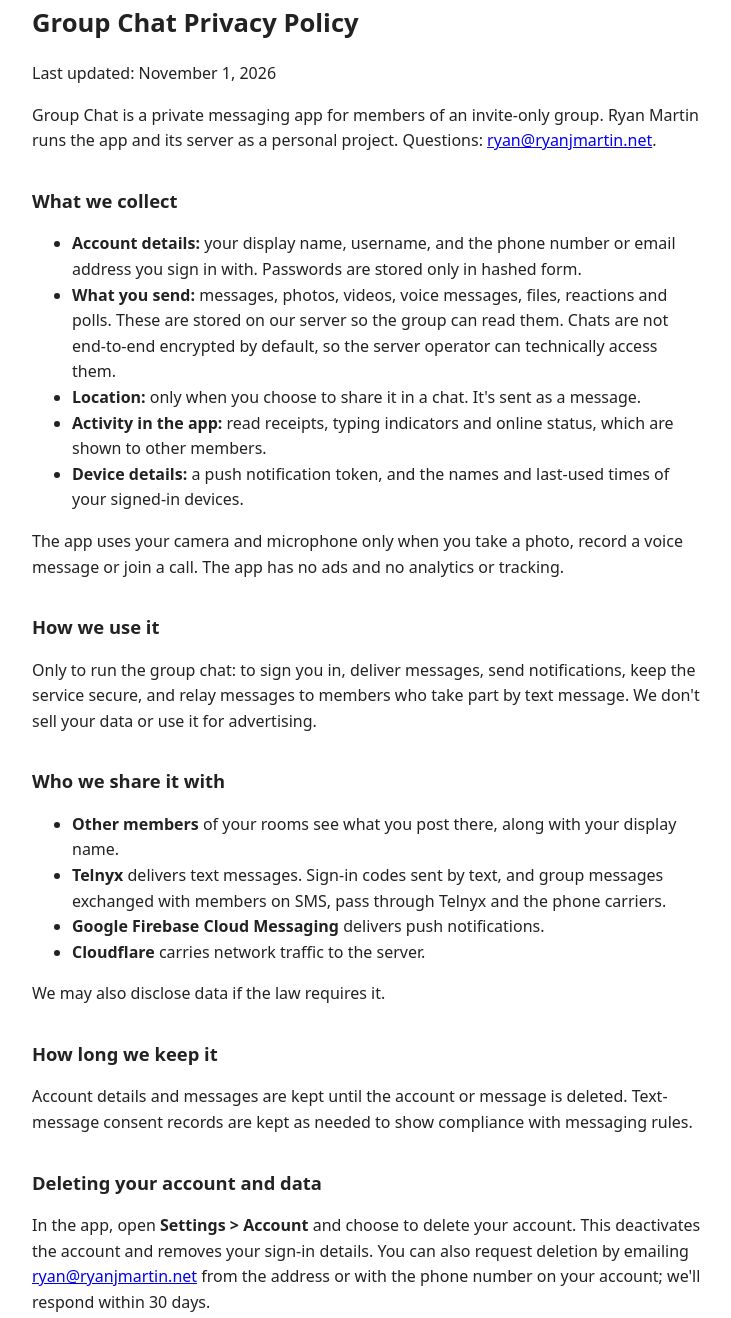
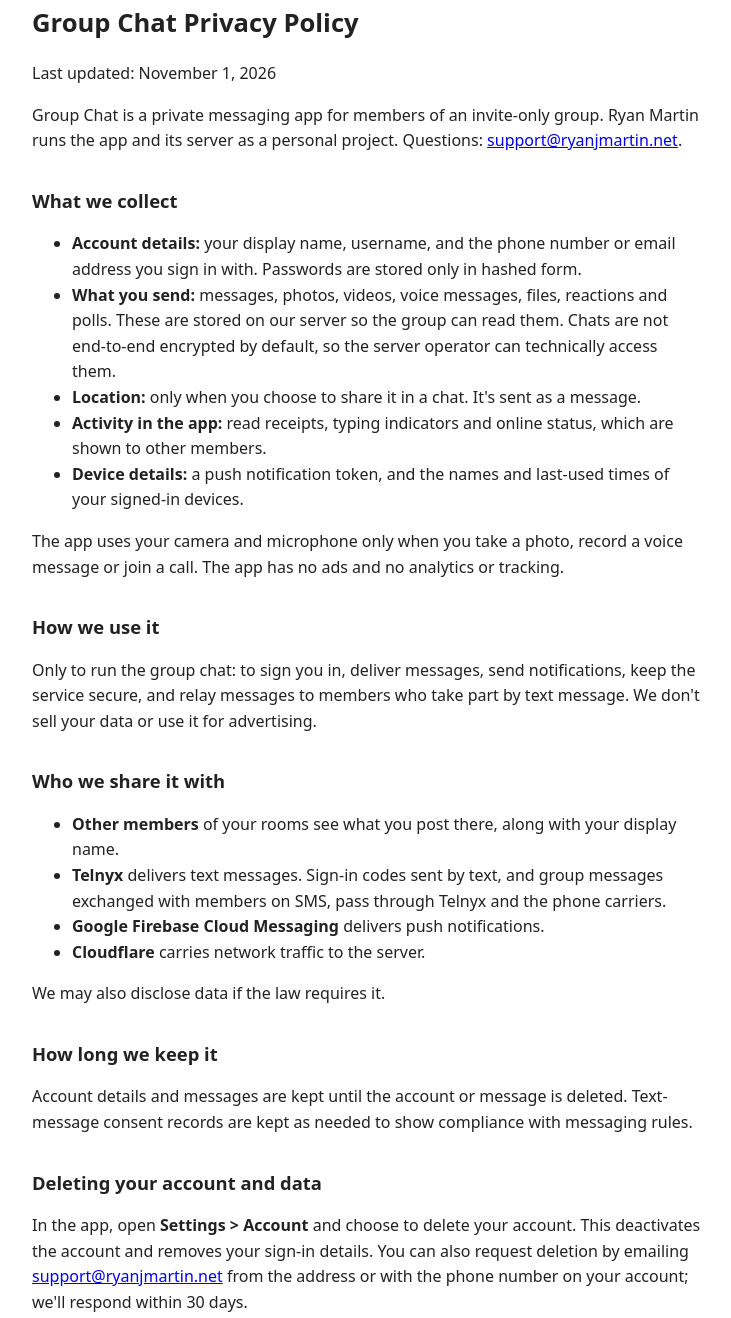
Before and after one commit to rjmartin05/group-chat-legal, a plain HTML site: page index.html in a window 1280 px wide. Shown: the part 38-1356 px from the top of the page, without its empty margins (272-1003 px from the left). Drawn offline with Linux system fonts and the light colour scheme.

Commit message:
Use the support address

```diff
--- a/index.html
+++ b/index.html
@@ -13,7 +13,7 @@ h1{font-size:1.6rem}h2{font-size:1.15rem;margin-top:2rem}
 <h1>Group Chat Privacy Policy</h1>
 <p>Last updated: November 1, 2026</p>
 <p>Group Chat is a private messaging app for members of an invite-only group. Ryan Martin runs the app and
-its server as a personal project. Questions: <a href="mailto:ryan@ryanjmartin.net">ryan@ryanjmartin.net</a>.</p>
+its server as a personal project. Questions: <a href="mailto:support@ryanjmartin.net">support@ryanjmartin.net</a>.</p>
 
 <h2>What we collect</h2>
 <ul>
@@ -53,7 +53,7 @@ records are kept as needed to show compliance with messaging rules.</p>
 <h2 id="delete-account">Deleting your account and data</h2>
 <p>In the app, open <strong>Settings &gt; Account</strong> and choose to delete your account. This
 deactivates the account and removes your sign-in details. You can also request deletion by emailing
-<a href="mailto:ryan@ryanjmartin.net">ryan@ryanjmartin.net</a> from the address or with the phone number on
+<a href="mailto:support@ryanjmartin.net">support@ryanjmartin.net</a> from the address or with the phone number on
 your account; we'll respond within 30 days.</p>
 <p>Messages you already sent stay in the rooms where other members can see them. To have specific messages
 or files removed, delete them in the app or ask us by email.</p>
```
